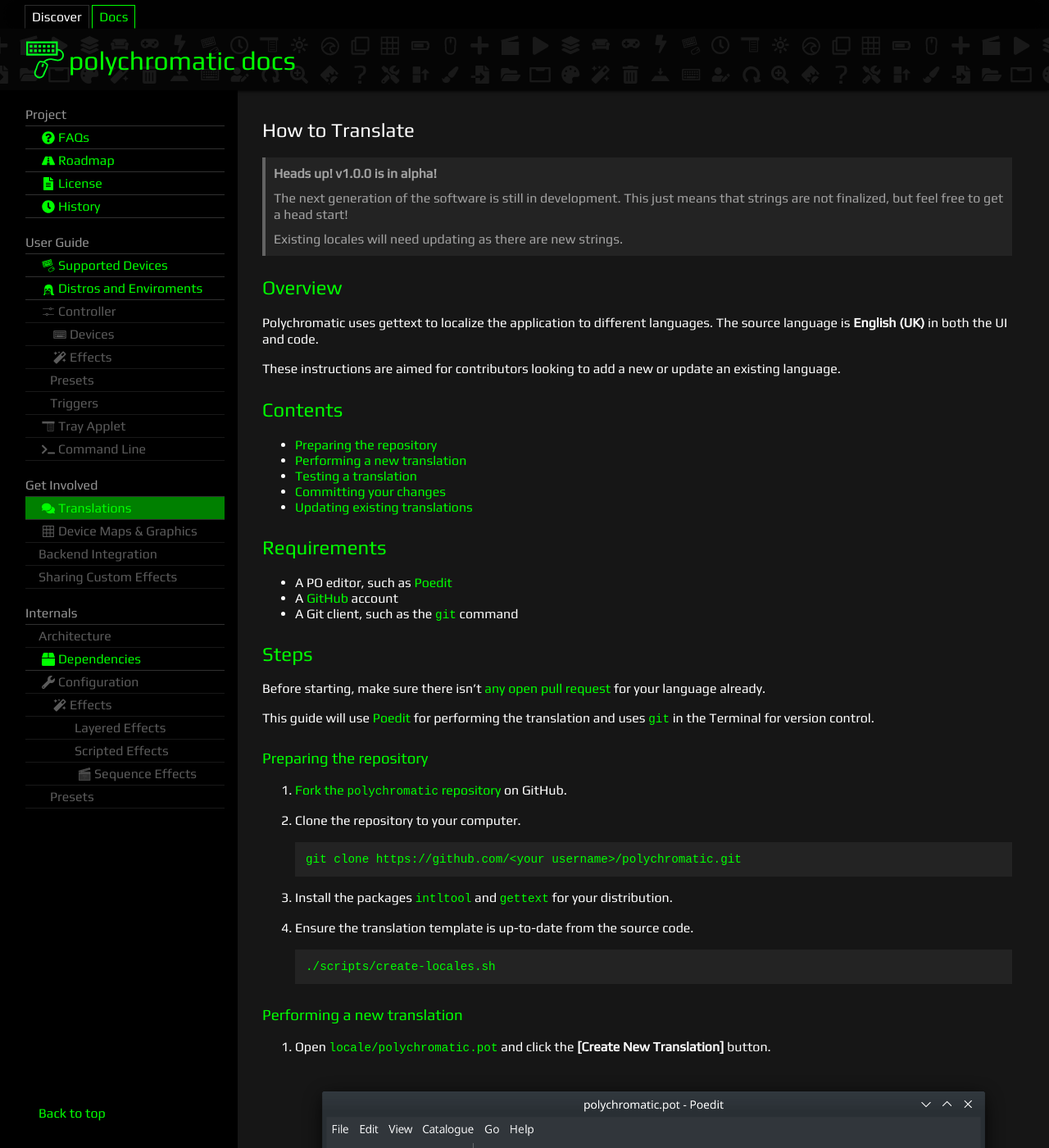
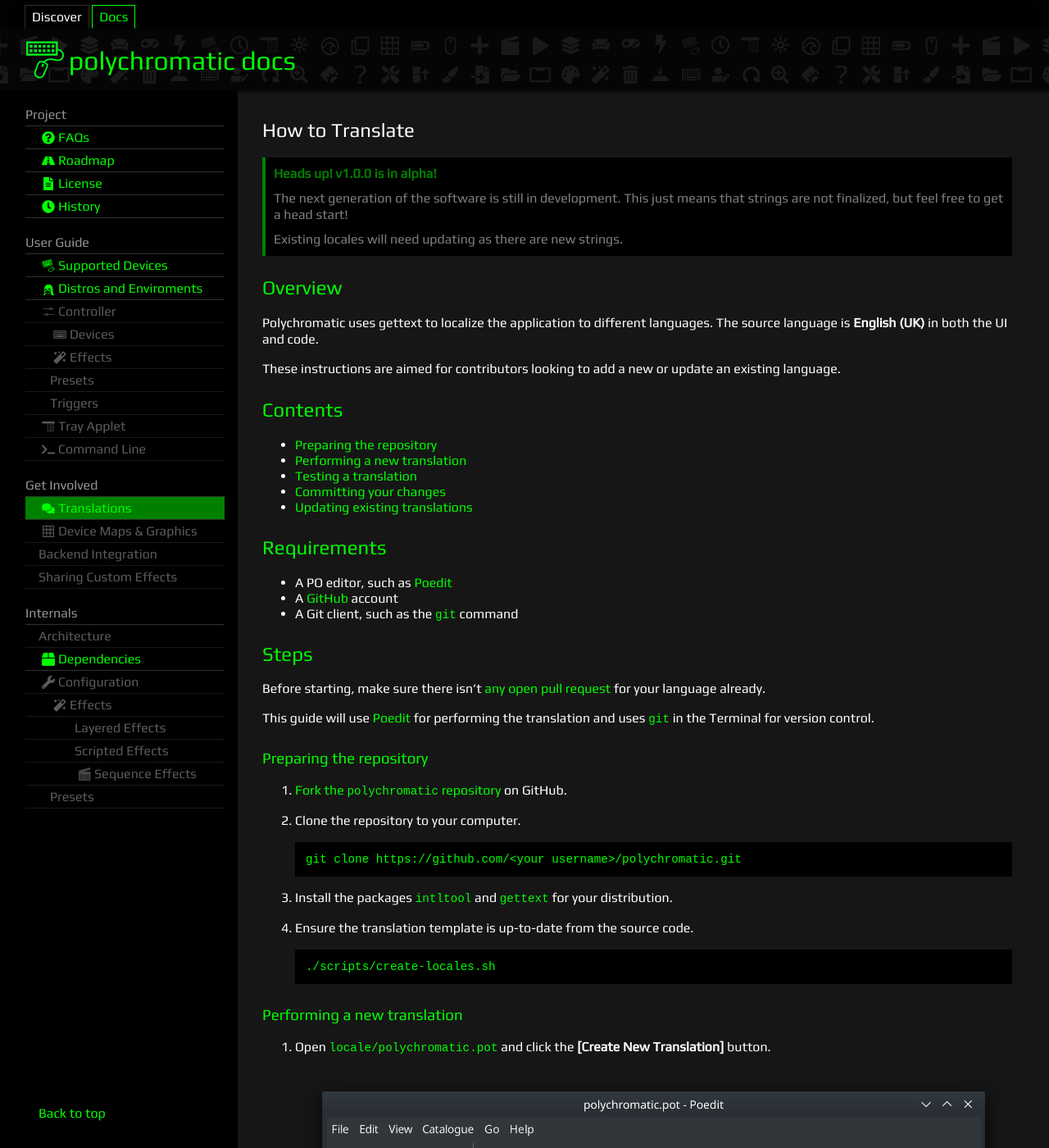
Before and after one commit to polychromatic/polychromatic-docs, a Jekyll site: the page built from pages/translations.md, in a window 1280 px wide and 1400 px high. Shown: the whole window at 82% size. Built offline with Jekyll 4.4.1, drawn with Linux system fonts in a browser that asks for light colours.

Commit message:
Update styling for blockquotes

```diff
--- a/_sass/docs.scss
+++ b/_sass/docs.scss
@@ -47,7 +47,7 @@ $roadmap-line: #00FF00;
 
 blockquote {
     background: $pre-colour;
-    border-left: 4px solid lighten($pre-colour, 25%);
+    border-left: 4px solid $secondary;
     color: lighten($pre-colour, 50%);
     margin: 15px 0;
 
@@ -58,6 +58,10 @@ blockquote {
         + p {
             padding-top: 0;
         }
+    }
+
+    strong {
+        color: $secondary;
     }
 
     &.pkg-cmd {
--- a/_sass/variables.scss
+++ b/_sass/variables.scss
@@ -6,7 +6,7 @@ $fg-colour: white;
 $text-disabled: darken($fg-colour, 33%);
 $bg-colour: #161616;
 $bg-secondary: #000;
-$pre-colour: #232323;
+$pre-colour: $bg-secondary;
 $sidebar-heading: #969696;
 $table-colour: #282828;
 $table-colour-alt: #191919;
```
